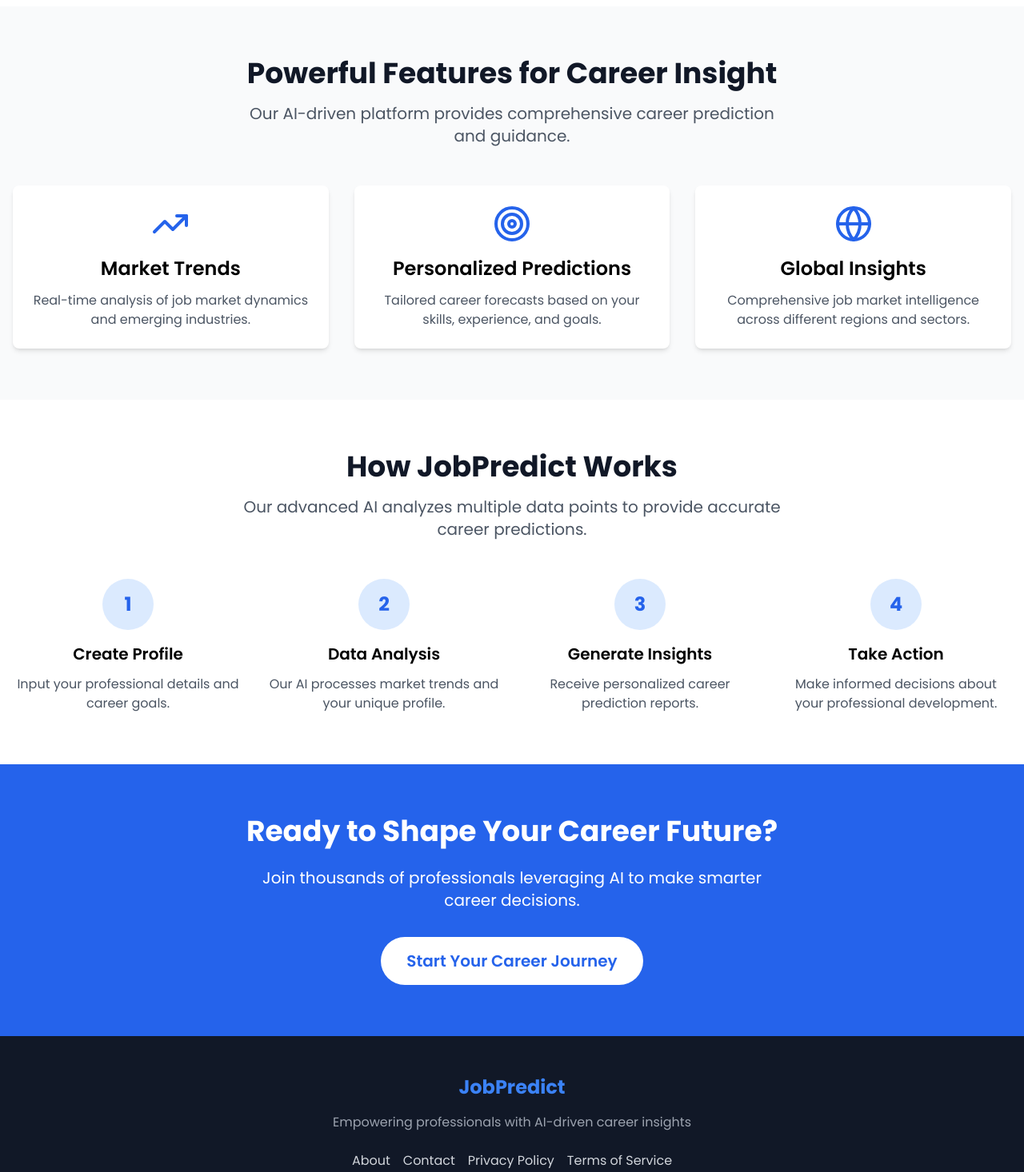
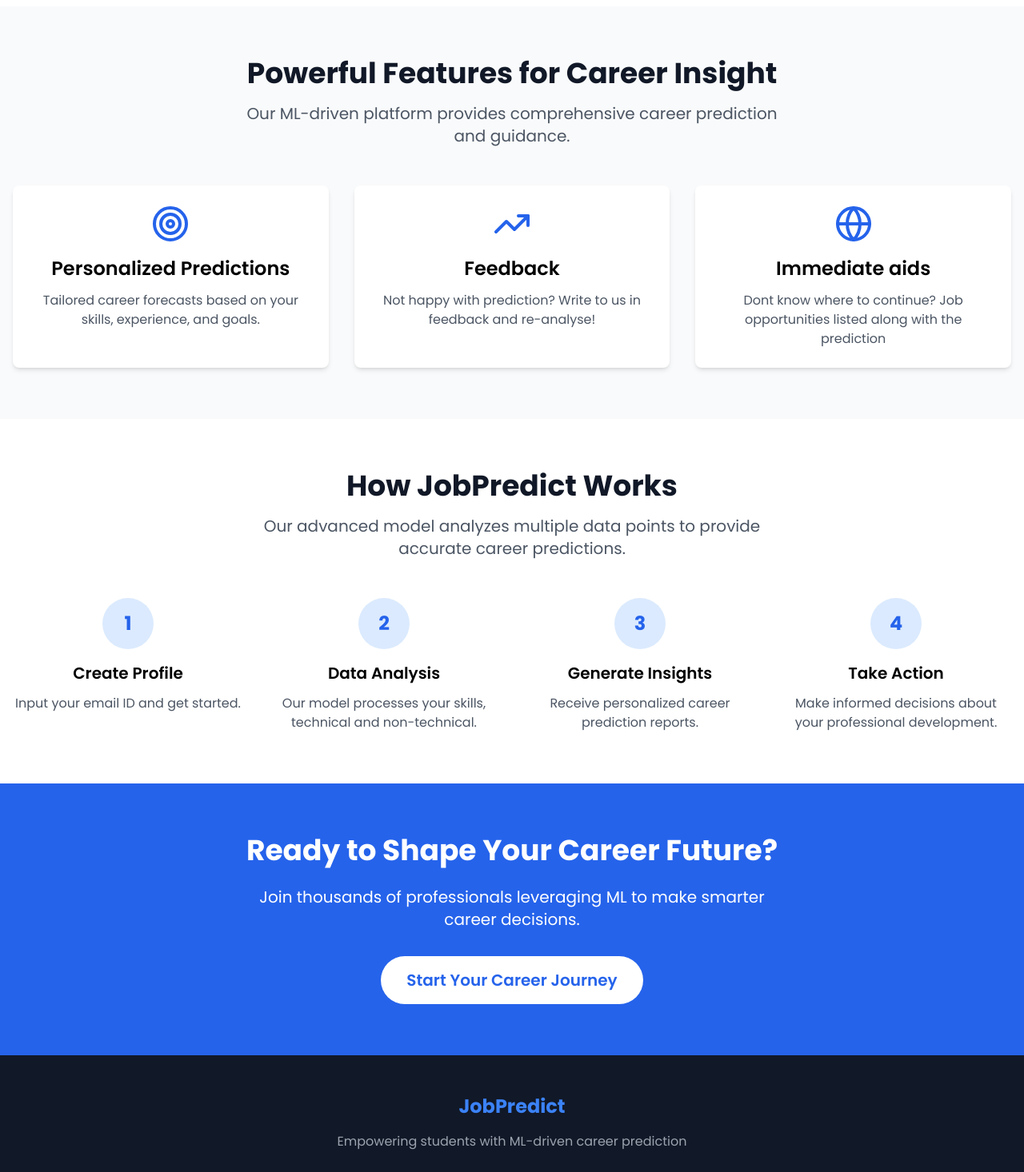
Before and after one commit to VarNitH31/Job_predict, a React (Vite) app: page / in a window 1280 px wide. Shown: the part 540-2006 px from the top of the page at 80% size. Built offline with nearby package versions, Linux system fonts and the light colour scheme.

Commit message:
cahnged landing page

```diff
--- a/src/components/Footer.jsx
+++ b/src/components/Footer.jsx
@@ -6,7 +6,7 @@
     <div className="container mx-auto px-4 text-center">
       <div className="text-2xl font-bold mb-4 text-blue-500">JobPredict</div>
       <p className="text-gray-400 mb-6">
-        Empowering professionals with AI-driven career insights
+        Empowering students with ML-driven career prediction
       </p>
       <div className="space-x-4">
         <a href="#" className="text-gray-300 hover:text-white">About</a>
--- a/src/components/Landing.jsx
+++ b/src/components/Landing.jsx
@@ -47,10 +47,10 @@
       {/* Hero Section */}
       <header className="container mx-auto px-4 py-16 text-center">
         <h1 className="text-5xl font-bold text-gray-900 mb-6">
-          Predict Your Career Future <br /> with AI-Powered Insights
+          Predict Your Career Future <br /> with power of Machine Learning
         </h1>
         <p className="text-xl text-gray-600 mb-8 max-w-2xl mx-auto">
-          Leverage advanced machine learning to forecast job market trends,
+          Leverage advanced machine learning to analyse career interests,
           identify emerging opportunities, and make data-driven career decisions.
         </p>
 
@@ -80,26 +80,26 @@
             Powerful Features for Career Insight
           </h2>
           <p className="text-xl text-gray-600 max-w-2xl mx-auto">
-            Our AI-driven platform provides comprehensive career prediction and guidance.
+            Our ML-driven platform provides comprehensive career prediction and guidance.
           </p>
         </div>
 
         <div className="grid md:grid-cols-3 gap-8">
           {[
             {
-              icon: <TrendingUp className="w-12 h-12 text-blue-600" />,
-              title: "Market Trends",
-              description: "Real-time analysis of job market dynamics and emerging industries."
-            },
-            {
               icon: <Target className="w-12 h-12 text-blue-600" />,
               title: "Personalized Predictions",
               description: "Tailored career forecasts based on your skills, experience, and goals."
             },
             {
+              icon: <TrendingUp className="w-12 h-12 text-blue-600" />,
+              title: "Feedback",
+              description: "Not happy with prediction? Write to us in feedback and re-analyse!"
+            },
+            {
               icon: <Globe className="w-12 h-12 text-blue-600" />,
-              title: "Global Insights",
-              description: "Comprehensive job market intelligence across different regions and sectors."
+              title: "Immediate aids",
+              description: "Dont know where to continue? Job opportunities listed along with the prediction"
             }
           ].map((feature, index) => (
             <div key={index} className="bg-white p-6 rounded-lg shadow-md text-center">
@@ -111,21 +111,20 @@
         </div>
       </section>
 
-      {/* How It Works Section */}
       <section id="how-it-works" className="container mx-auto px-4 py-16">
         <div className="text-center mb-12">
           <h2 className="text-4xl font-bold text-gray-900 mb-4">
             How JobPredict Works
           </h2>
           <p className="text-xl text-gray-600 max-w-2xl mx-auto">
-            Our advanced AI analyzes multiple data points to provide accurate career predictions.
+            Our advanced model analyzes multiple data points to provide accurate career predictions.
           </p>
         </div>
 
         <div className="grid md:grid-cols-4 gap-8">
           {[
-            { step: "1", title: "Create Profile", description: "Input your professional details and career goals." },
-            { step: "2", title: "Data Analysis", description: "Our AI processes market trends and your unique profile." },
+            { step: "1", title: "Create Profile", description: "Input your email ID and get started." },
+            { step: "2", title: "Data Analysis", description: "Our model processes your skills, technical and non-technical." },
             { step: "3", title: "Generate Insights", description: "Receive personalized career prediction reports." },
             { step: "4", title: "Take Action", description: "Make informed decisions about your professional development." }
           ].map((item, index) => (
@@ -147,7 +146,7 @@
             Ready to Shape Your Career Future?
           </h2>
           <p className="text-xl mb-8 max-w-2xl mx-auto">
-            Join thousands of professionals leveraging AI to make smarter career decisions.
+            Join thousands of professionals leveraging ML to make smarter career decisions.
           </p>
           <button onClick={handleRedirect} className="bg-white text-blue-600 px-8 py-4 rounded-full text-xl font-semibold hover:bg-gray-100 transition">
             Start Your Career Journey
--- a/src/components/Mui/Dialogue.jsx
+++ b/src/components/Mui/Dialogue.jsx
@@ -52,8 +52,8 @@
     };
 
     try {
-      // const response = await axios.post("http://localhost:3000/update", data);
-      const response = await axios.post("https://flourishing-crisp-83b372.netlify.app/", data);
+      const response = await axios.post("http://localhost:3000/update", data);
+      // const response = await axios.post("https://flourishing-crisp-83b372.netlify.app/", data);
       console.log("Data submitted successfully:", response.data);
       localStorage.setItem('prediction',null)
       localStorage.setItem('email',null)
--- a/src/components/Result.jsx
+++ b/src/components/Result.jsx
@@ -270,8 +270,8 @@
 
 			try {
 				//http://127.0.0.1:5000/
-				const response = await fetch("https://mini-backend-1.onrender.com/", {
-				// const response = await fetch("http://127.0.0.1:5000/", {
+				// const response = await fetch("https://mini-backend-1.onrender.com/", {
+				const response = await fetch("http://127.0.0.1:5000/", {
 					method: "POST",
 					headers: {
 						"Content-Type": "application/json",
```
